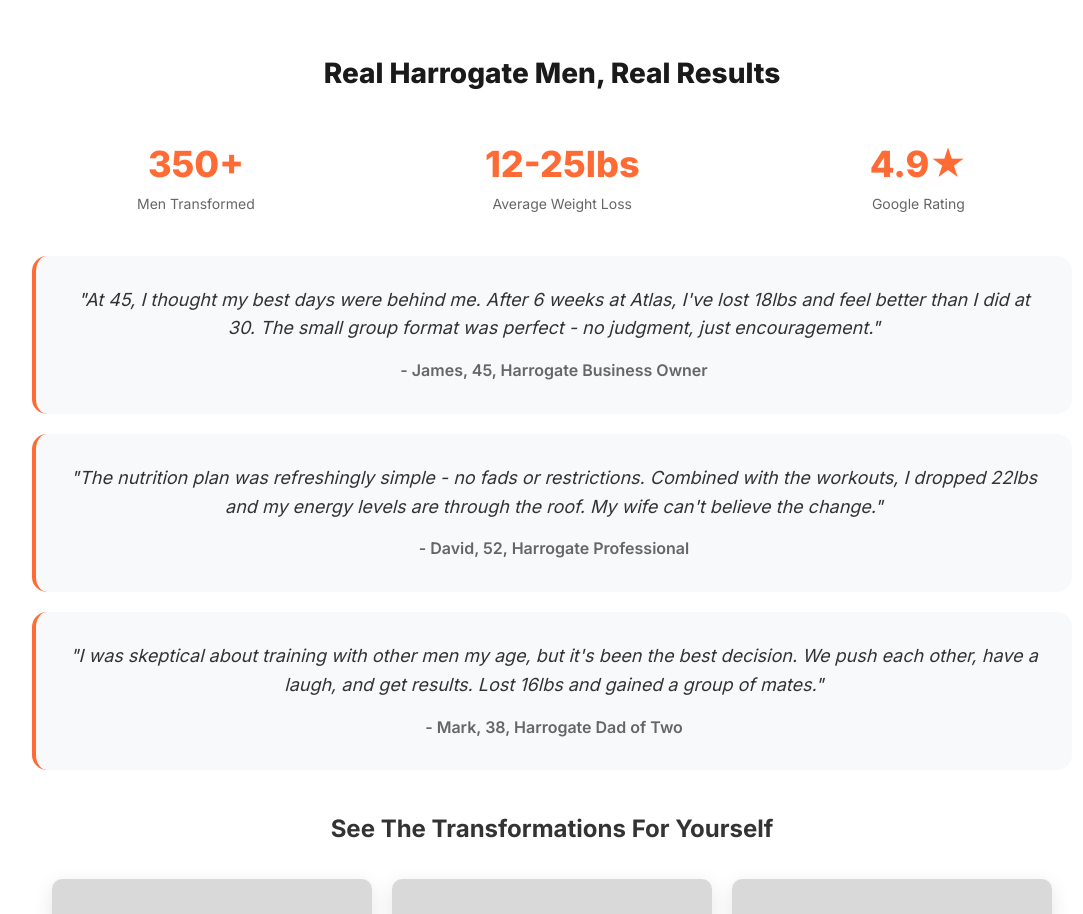
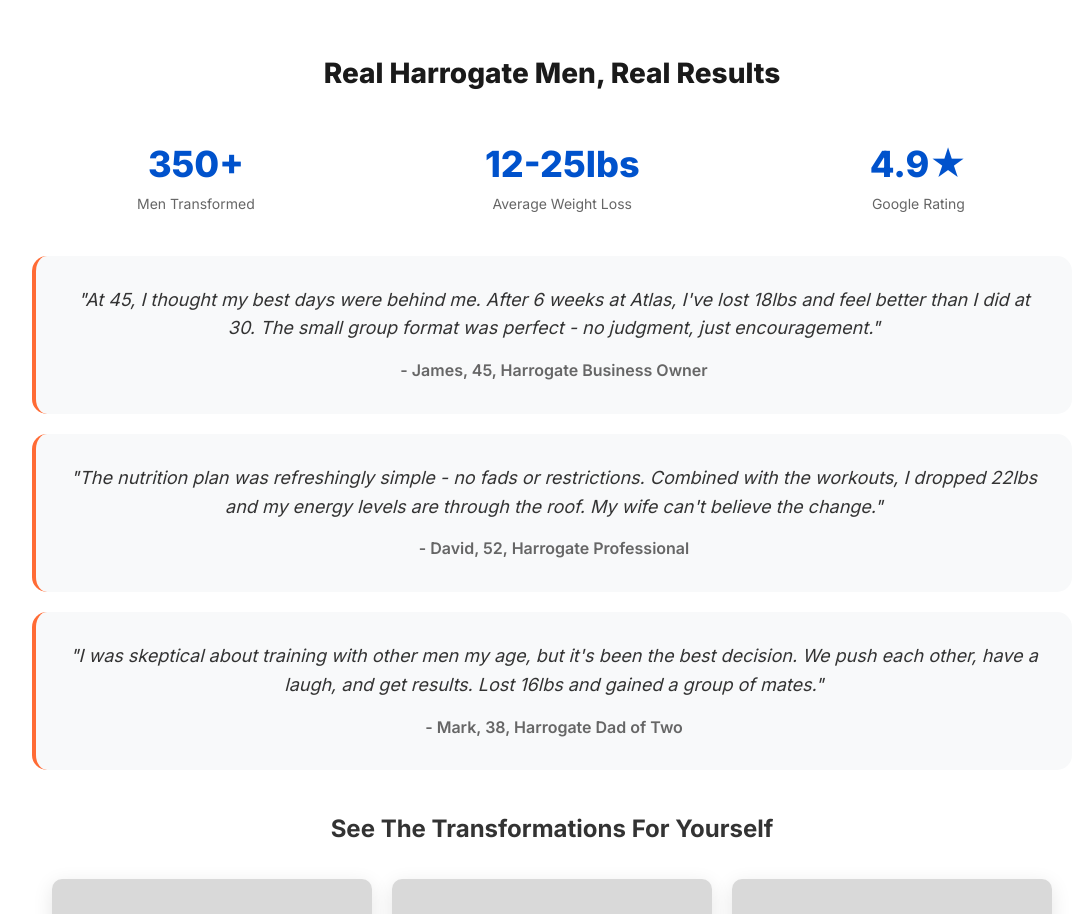
Before and after one commit to Schofield90/atlas-gyms-website, a plain HTML site: page pages/landing/harrogate-mens-transformation.html in a window 1280 px wide. Shown: the part 1260-2174 px from the top of the page, without its empty margins (88-1171 px from the left). Drawn offline with Linux system fonts and the light colour scheme; a script that the page names is missing.

Commit message:
Change stats numbers from orange to Atlas blue

```diff
--- a/pages/landing/harrogate-mens-transformation.html
+++ b/pages/landing/harrogate-mens-transformation.html
@@ -273,7 +273,7 @@
         .stat-number {
             font-size: 36px;
             font-weight: 800;
-            color: #FF6B35;
+            color: #0052CC;
         }
 
         .stat-label {
```
